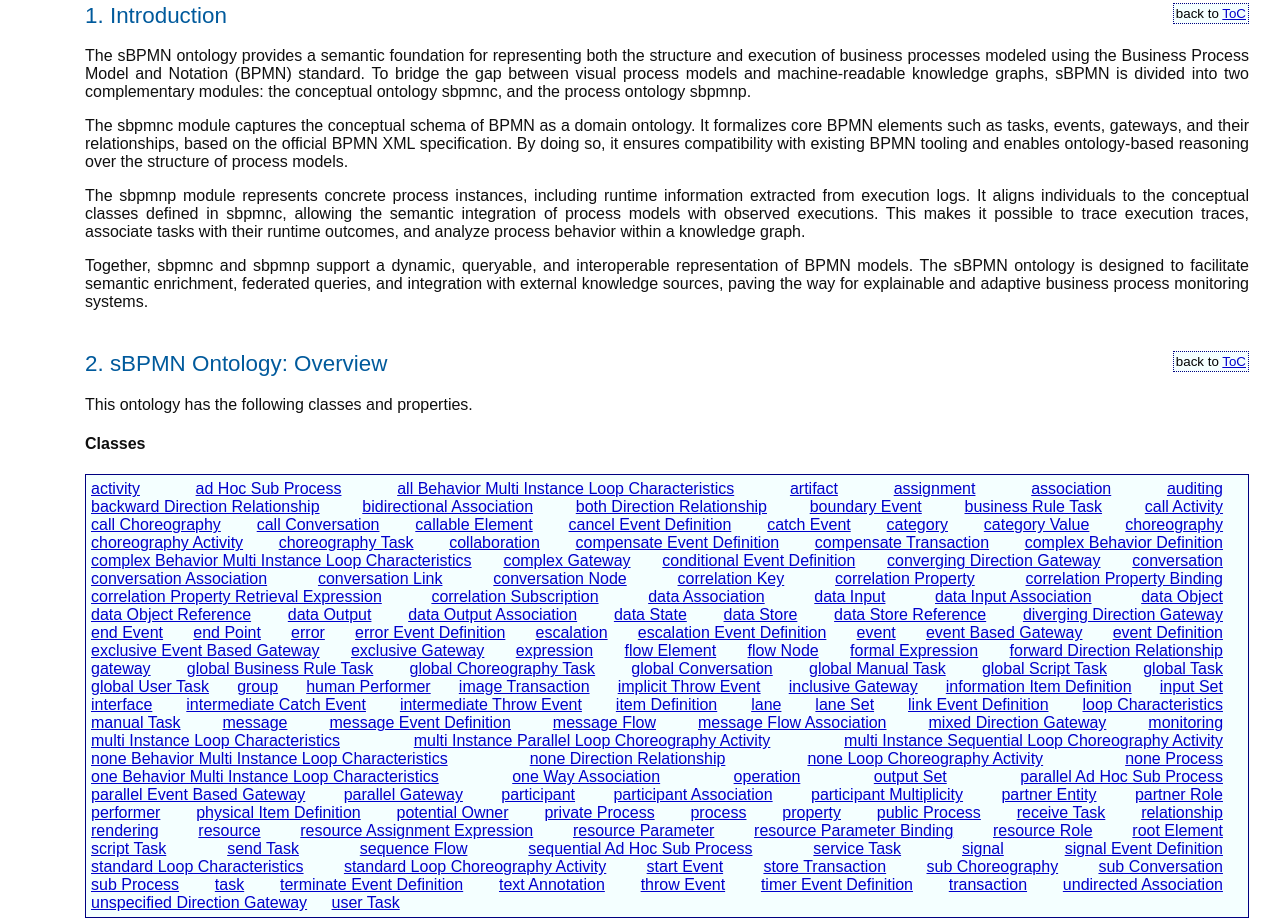
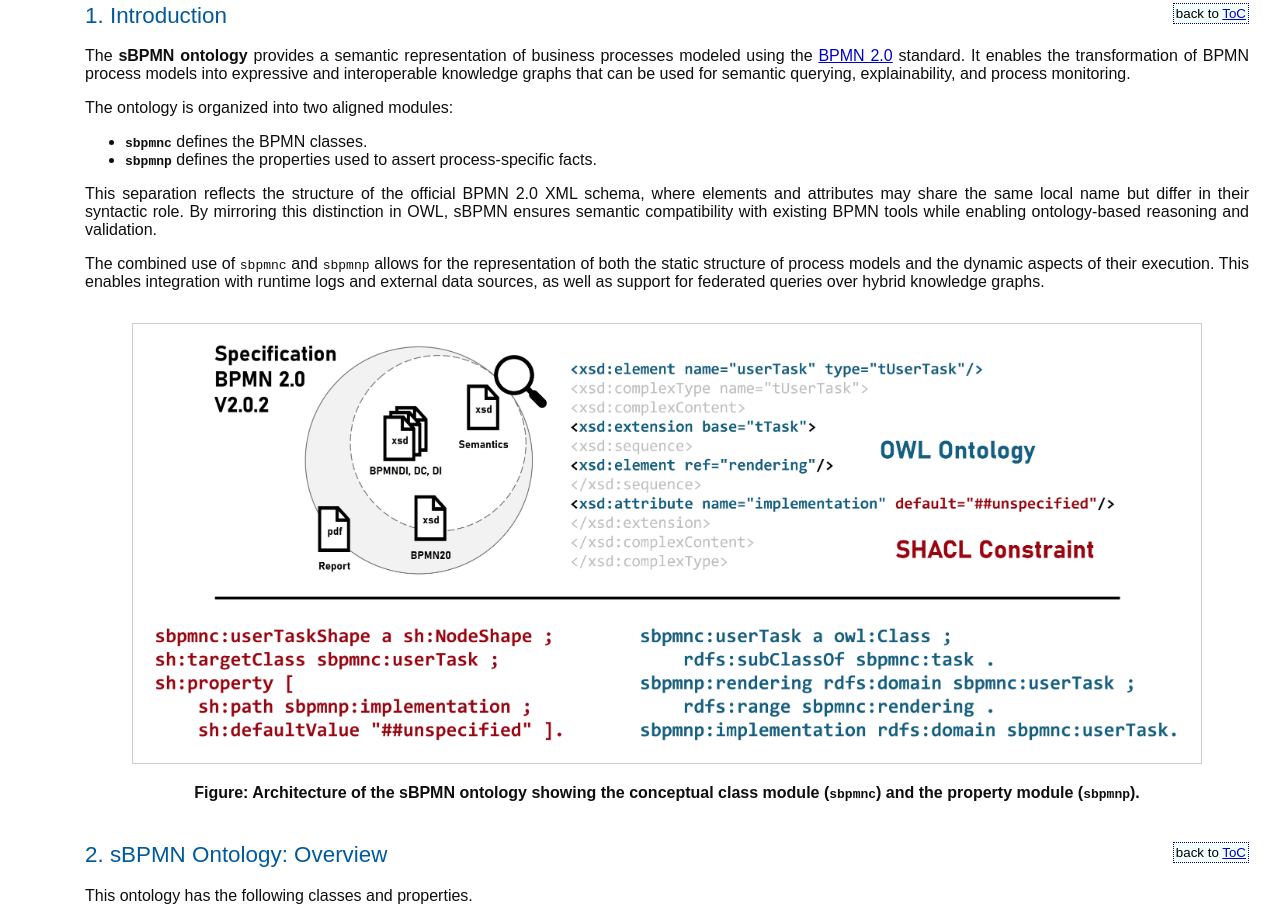
Before and after one commit to Krusinaldo9/sBPMN, a plain HTML site: page docs/index.html in a window 1280 px wide. Shown: the part 1795-2713 px from the top of the page. Drawn offline with nearby package versions, Linux system fonts and the light colour scheme.

```diff
--- a/docs/sections/introduction-en.html
+++ b/docs/sections/introduction-en.html
@@ -1,10 +1,27 @@
 <h2 id="intro" class="list">Introduction <span class="backlink"> back to <a href="#toc">ToC</a></span></h2>
-<span class="markdown">
-The sBPMN ontology provides a semantic foundation for representing both the structure and execution of business processes modeled using the Business Process Model and Notation (BPMN) standard. To bridge the gap between visual process models and machine-readable knowledge graphs, sBPMN is divided into two complementary modules: the conceptual ontology sbpmnc, and the process ontology sbpmnp.
 
-The sbpmnc module captures the conceptual schema of BPMN as a domain ontology. It formalizes core BPMN elements such as tasks, events, gateways, and their relationships, based on the official BPMN XML specification. By doing so, it ensures compatibility with existing BPMN tooling and enables ontology-based reasoning over the structure of process models.
+<p>
+The <strong>sBPMN ontology</strong> provides a semantic representation of business processes modeled using the <a href="https://www.omg.org/spec/BPMN/2.0/" target="_blank">BPMN 2.0</a> standard. It enables the transformation of BPMN process models into expressive and interoperable knowledge graphs that can be used for semantic querying, explainability, and process monitoring.
+</p>
 
-The sbpmnp module represents concrete process instances, including runtime information extracted from execution logs. It aligns individuals to the conceptual classes defined in sbpmnc, allowing the semantic integration of process models with observed executions. This makes it possible to trace execution traces, associate tasks with their runtime outcomes, and analyze process behavior within a knowledge graph.
+<p>
+The ontology is organized into two aligned modules:
+<ul>
+  <li><strong><code>sbpmnc</code></strong> defines the BPMN classes.</li>
+  <li><strong><code>sbpmnp</code></strong> defines the properties used to assert process-specific facts.</li>
+</ul>
+</p>
 
-Together, sbpmnc and sbpmnp support a dynamic, queryable, and interoperable representation of BPMN models. The sBPMN ontology is designed to facilitate semantic enrichment, federated queries, and integration with external knowledge sources, paving the way for explainable and adaptive business process monitoring systems.
-</span>
+<p>
+This separation reflects the structure of the official BPMN 2.0 XML schema, where elements and attributes may share the same local name but differ in their syntactic role. By mirroring this distinction in OWL, sBPMN ensures semantic compatibility with existing BPMN tools while enabling ontology-based reasoning and validation.
+</p>
+
+<p>
+The combined use of <code>sbpmnc</code> and <code>sbpmnp</code> allows for the representation of both the static structure of process models and the dynamic aspects of their execution. This enables integration with runtime logs and external data sources, as well as support for federated queries over hybrid knowledge graphs.
+</p>
+
+<!-- Optional diagram -->
+<div style="text-align: center; margin: 2em 0;">
+  <img src="resources/sbpmn.jpg" alt="sBPMN ontology architecture overview" style="max-width: 90%; border: 1px solid #ccc; padding: 10px;" />
+  <p class="caption">Figure: Architecture of the sBPMN ontology showing the conceptual class module (<code>sbpmnc</code>) and the property module (<code>sbpmnp</code>).</p>
+</div>
```
Also changed, not shown: docs/resources/sbpmn.jpg (added).
